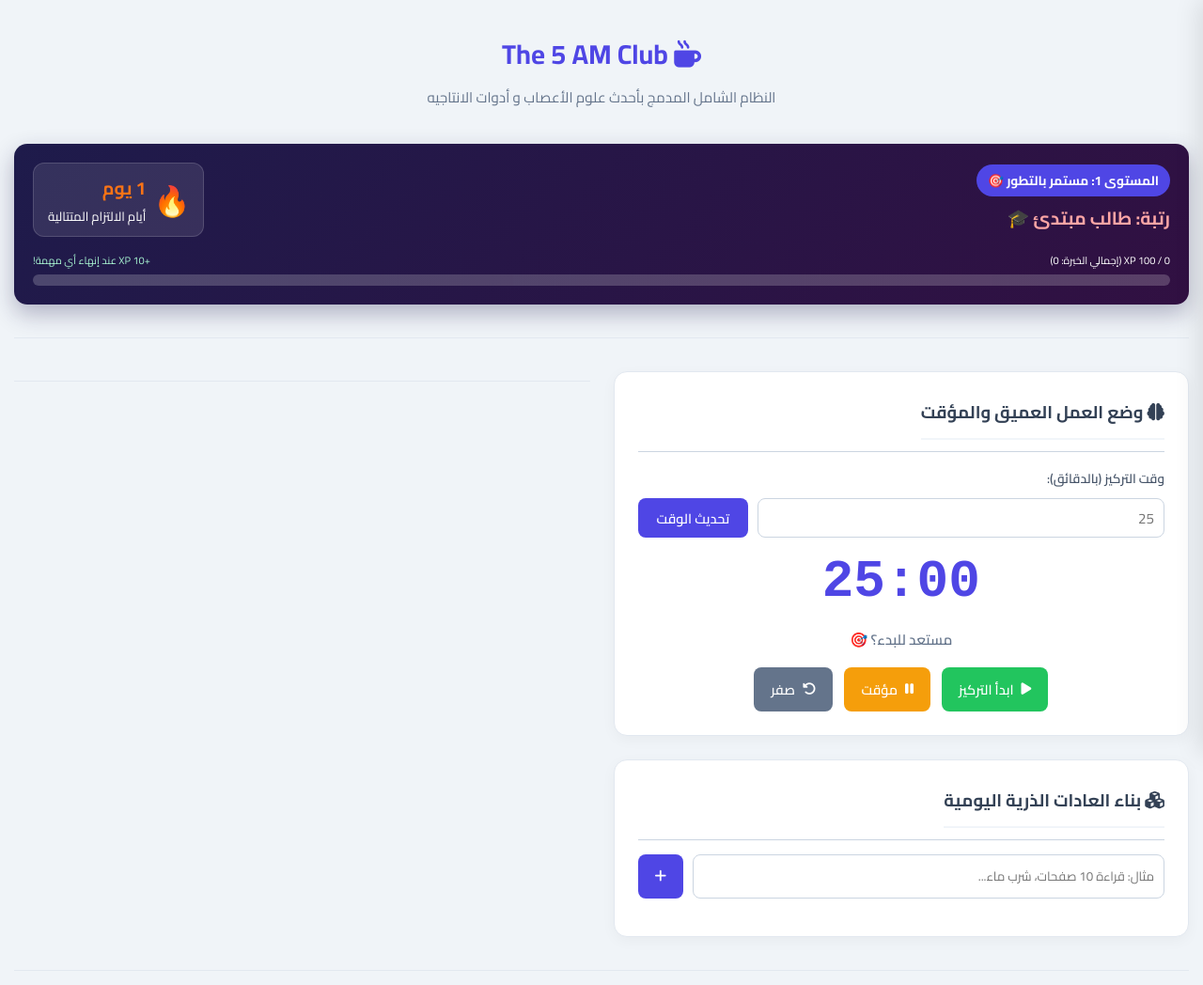
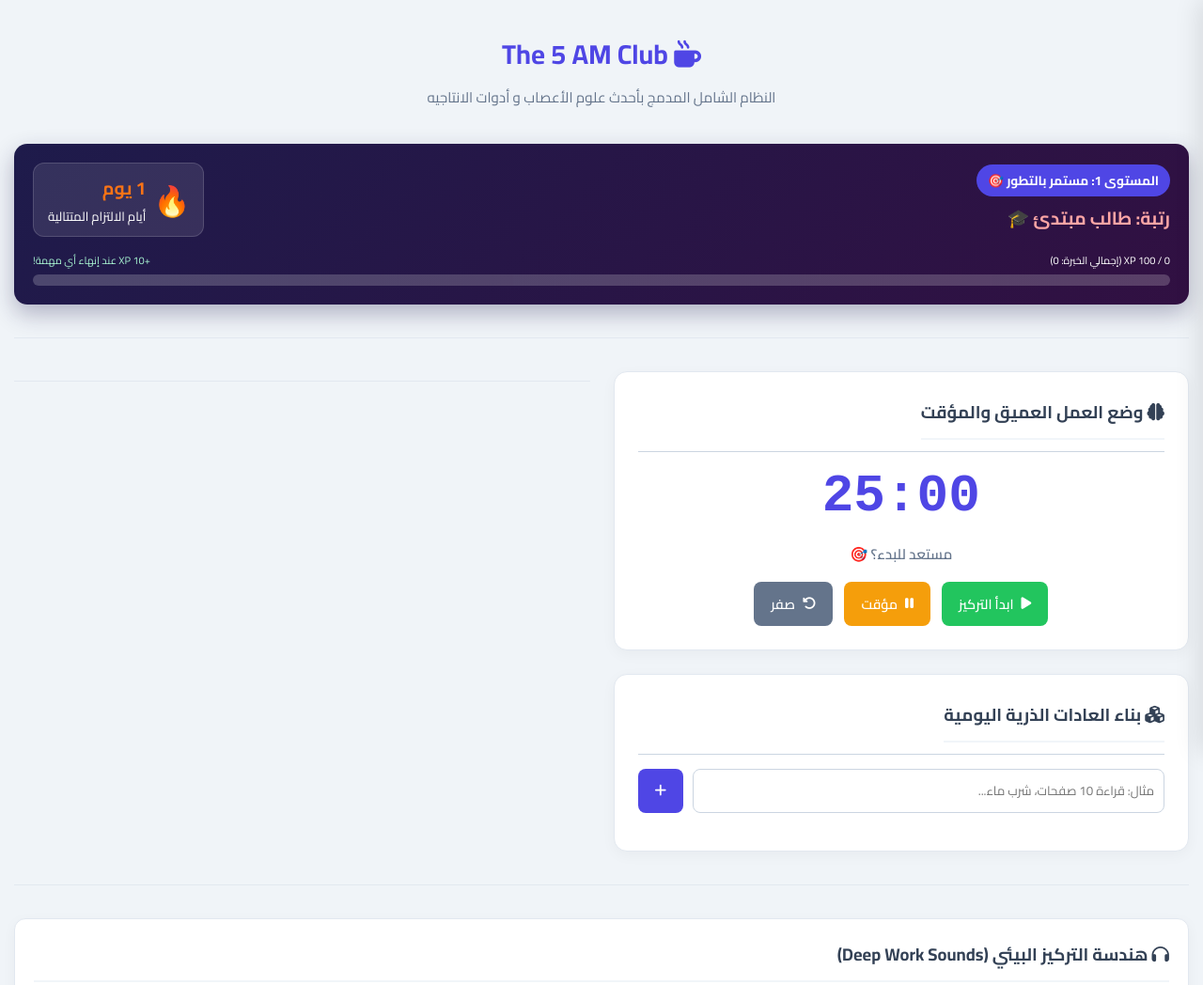
Before and after one commit to mina-web699/The-5Am-club, a plain HTML site: page index.html in a window 1280 px wide. Shown: the top 1048 px of the page at 94% size. Drawn offline with Linux system fonts and the light colour scheme.

Commit message:
add files

```diff
--- a/index.html
+++ b/index.html
@@ -92,7 +92,7 @@
                     </button>
                 </div>
 
-                <form id="pomodoro-setup-form" class="section-mobile-form" onsubmit="handleCustomTimer(event)">
+                <!-- <form id="pomodoro-setup-form" class="section-mobile-form" onsubmit="handleCustomTimer(event)">
                     <div class="form-group">
                         <label>وقت التركيز (بالدقائق):</label>
                         <div class="form-inline-inputs">
@@ -100,7 +100,7 @@
                             <button type="submit" class="btn btn-primary" id="Btnprimiry">تحديث الوقت</button>
                         </div>
                     </div>
-                </form>
+                </form> -->
 
                 <div class="timer-display" id="pomodoro-timer">25:00</div>
                 <div class="timer-status" id="pomodoro-status">مستعد للبدء؟ 🎯</div>
```
